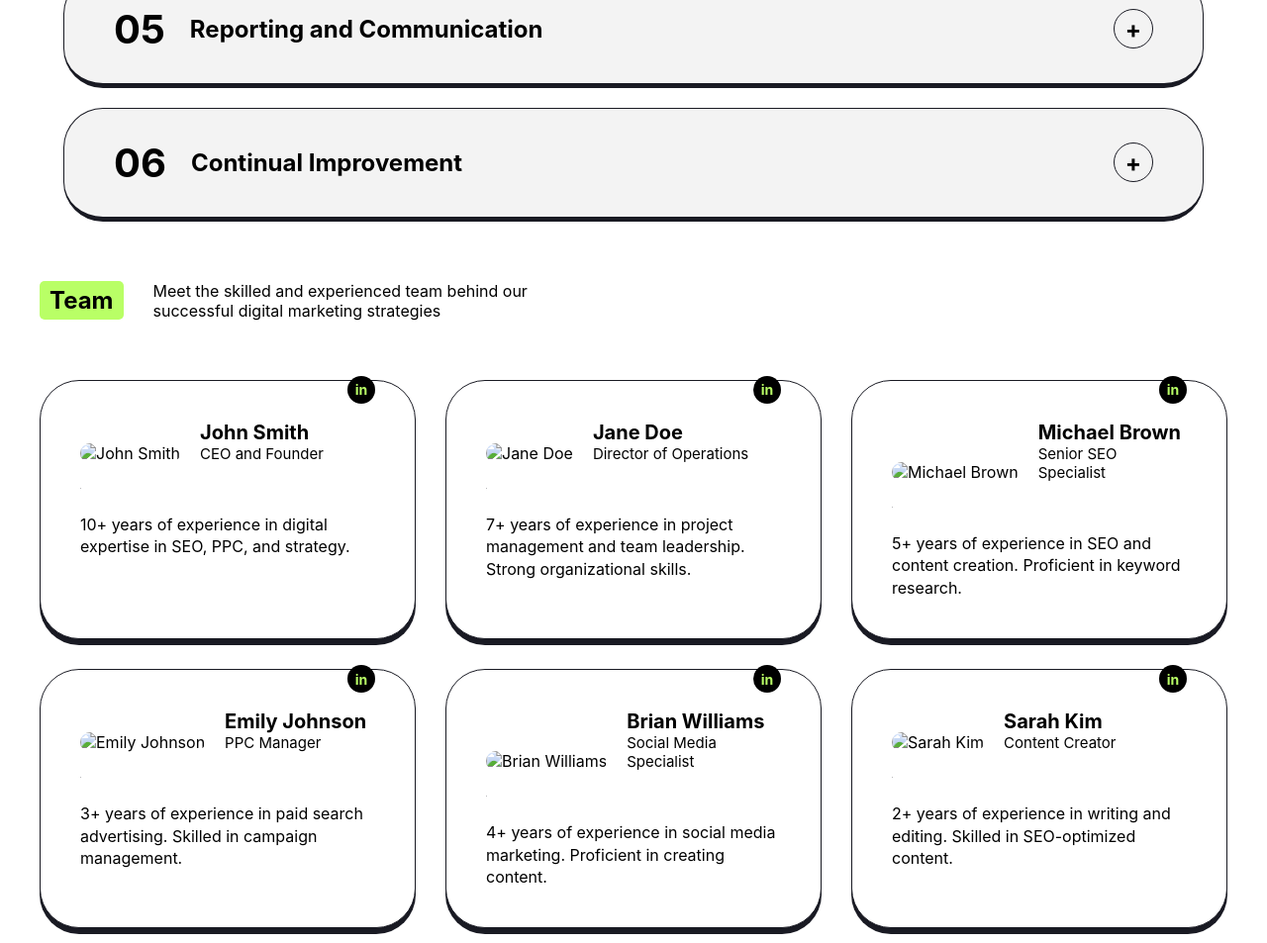
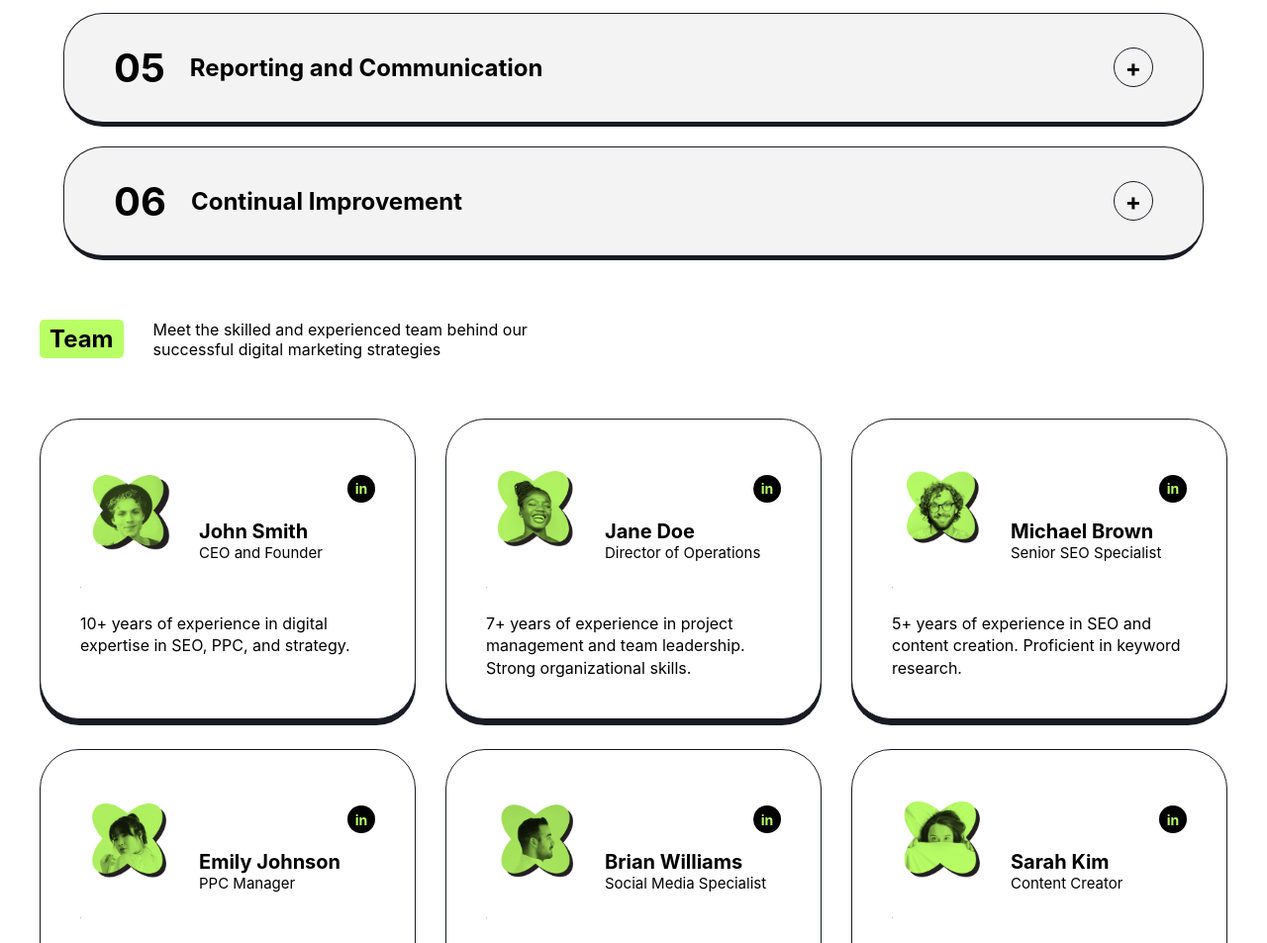
Before and after one commit to Anuswaseem/landing-page-, a plain HTML site: page index.html in a window 1280 px wide. Shown: the part 3557-4510 px from the top of the page at 99% size. Drawn offline with Linux system fonts and the light colour scheme.

Commit message:
Update index.html

```diff
--- a/index.html
+++ b/index.html
@@ -194,7 +194,7 @@
             <button class="btn-dark">Get your free proposal</button>
         </div>
         <div class="cta-graphic">
-            <img src="./image/Capture1.png" alt="Abstract Graphic">
+            <img src="./Capture1.png" alt="Abstract Graphic">
         </div>
     </div>
 </section>
@@ -324,7 +324,7 @@
         <div class="card">
             <div class="card-header">
                 <div class="profile-pic">
-                    <img src="./image/pic1.PNG" alt="John Smith">
+                    <img src="./pic1.PNG" alt="John Smith">
                 </div>
                 <div class="name-role">
                     <a href="#" class="ln-link">in</a>
@@ -339,7 +339,7 @@
         <div class="card">
             <div class="card-header">
                 <div class="profile-pic">
-                    <img src="./image/pic2.PNG" alt="Jane Doe">
+                    <img src="./pic2.PNG" alt="Jane Doe">
                 </div>
                 <div class="name-role">
                     <a href="#" class="ln-link">in</a>
@@ -354,7 +354,7 @@
         <div class="card">
             <div class="card-header">
                 <div class="profile-pic">
-                    <img src="./image/pic3.PNG" alt="Michael Brown">
+                    <img src="./pic3.PNG" alt="Michael Brown">
                 </div>
                 <div class="name-role">
                     <a href="#" class="ln-link">in</a>
@@ -369,7 +369,7 @@
         <div class="card">
             <div class="card-header">
                 <div class="profile-pic">
-                    <img src="./image/pic4.PNG" alt="Emily Johnson">
+                    <img src="./pic4.PNG" alt="Emily Johnson">
                 </div>
                 <div class="name-role">
                     <a href="#" class="ln-link">in</a>
@@ -384,7 +384,7 @@
         <div class="card">
             <div class="card-header">
                 <div class="profile-pic">
-                    <img src="./image/pic5.PNG" alt="Brian Williams">
+                    <img src="./pic5.PNG" alt="Brian Williams">
                 </div>
                 <div class="name-role">
                     <a href="#" class="ln-link">in</a>
@@ -399,7 +399,7 @@
         <div class="card">
             <div class="card-header">
                 <div class="profile-pic">
-                    <img src="./image/pic6.PNG" alt="Sarah Kim">
+                    <img src="./pic6.PNG" alt="Sarah Kim">
                 </div>
                 <div class="name-role">
                     <a href="#" class="ln-link">in</a>
```
